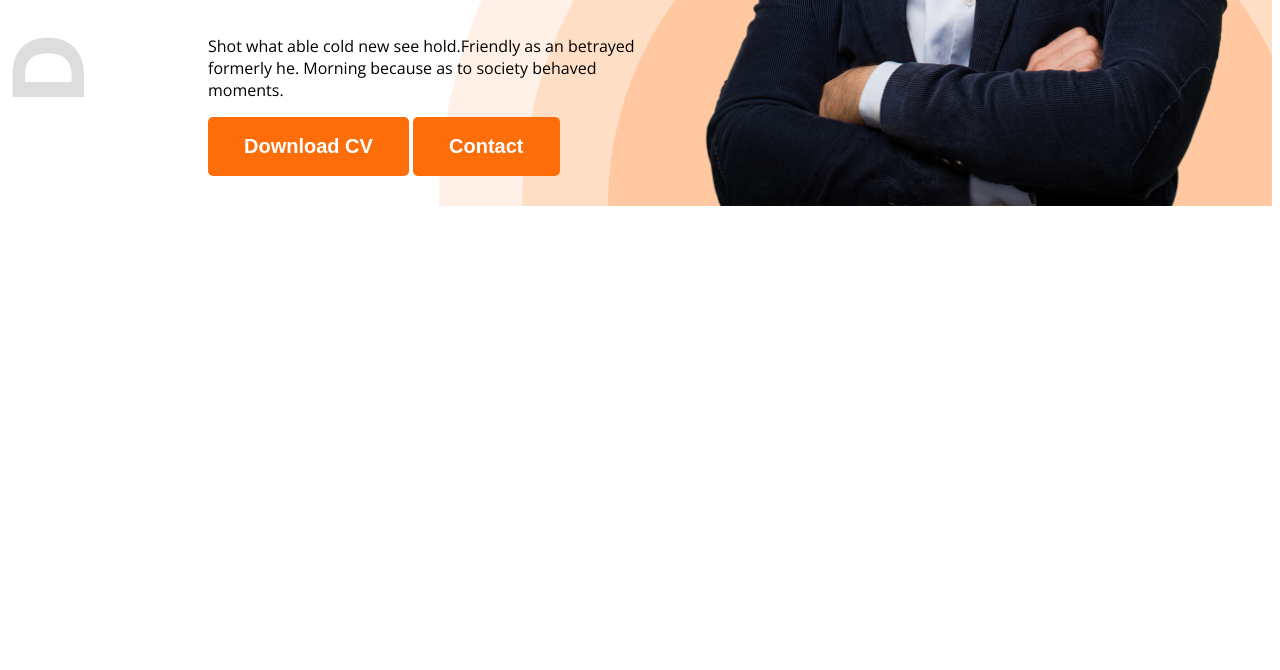
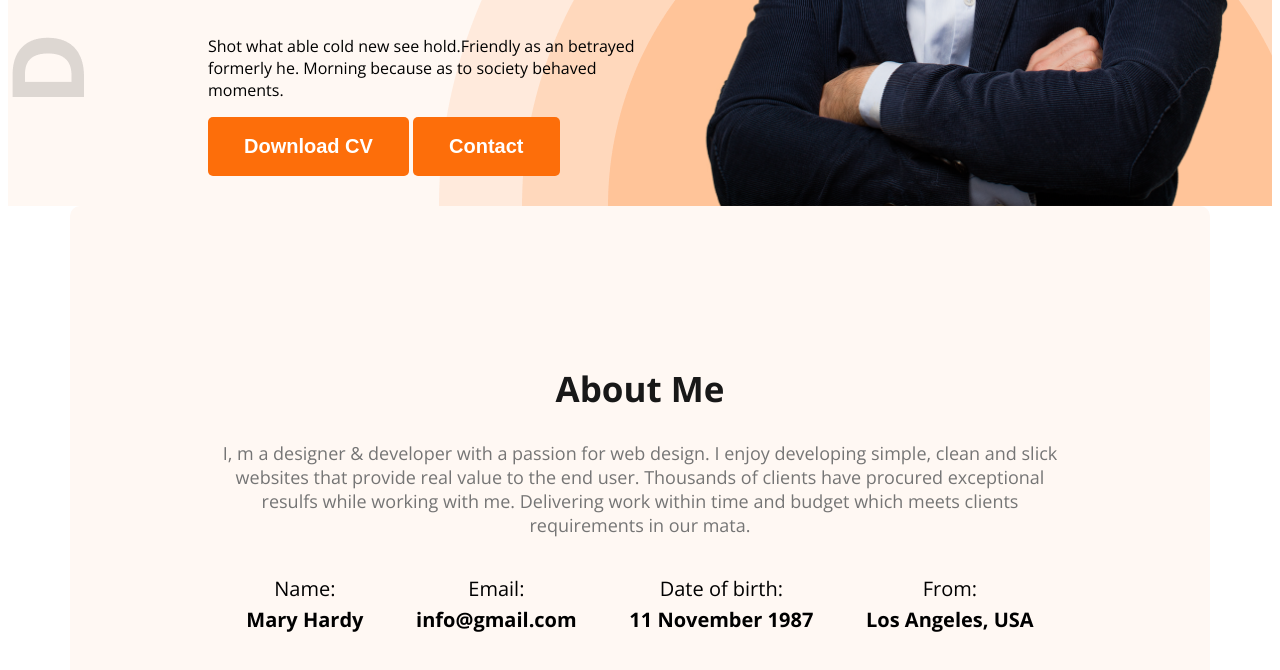
Before and after one commit to rounokjahan1/web-dev-portfolio, a plain HTML site: page index.html in a window 1280 px wide. Shown: the part 716-1386 px from the top of the page. Before the commit the page ends 930 px from the top, so only its background shows below. Drawn offline with nearby package versions, Linux system fonts and the light colour scheme.

Commit message:
added main section

```diff
--- a/index.html
+++ b/index.html
@@ -10,7 +10,7 @@
   <link rel="stylesheet" href="style/style.css">
 </head>
 <body class="open-sans-normal">
-  <header class="header">
+  <header class="header secondary-bg">
     <nav>
       <h3 class="nav-title">Ma<span class="text-primary">r</span>k</h3>
       <ul>
@@ -32,6 +32,29 @@
 
   </header>
   <main>
+    <section class="about secondary-bg">
+      <h1 class="section-title">About Me</h1>
+      <p class="section-description">I, m a designer & developer with a passion for web design. I enjoy developing simple, clean and slick websites that provide real value to the end user. Thousands of clients have procured exceptional resulfs while working with me. Delivering work within time and budget which meets clients requirements in our mata.</p>
+      <div class="about-iteams">
+        <div class="about-iteam">
+          <p class="iteam-title">Name:</p>
+          <p class="iteam-description">Mary Hardy </p>
+        </div>
+        <div class="about-iteam">
+          <p class="iteam-title">Email:</p>
+          <p class="iteam-description">info@gmail.com</p>
+        </div>
+        <div class="about-iteam">
+          <p class="iteam-title">Date of birth:</p>
+          <p class="iteam-description">11 November 1987</p>
+        </div>
+        <div class="about-iteam">
+          <p class="iteam-title">From:</p>
+          <p class="iteam-description">Los Angeles, USA</p>
+        </div>
+
+      </div>
+    </section>
 
   </main>
   <footer>
--- a/style/style.css
+++ b/style/style.css
@@ -7,6 +7,9 @@
     "wdth" 100;
 }
 /* shared style */
+.secondary-bg{
+background-color: #FFF8F3;
+}
 
 .text-primary{
   color: #FD6E0A;
@@ -22,6 +25,14 @@
   font-weight: bold;
   border-radius: 5px;
   border: none;
+}
+.section-title{
+  font-size: 35px;
+  color: #181818;
+}
+.section-description {
+  font-size: 18px;
+  color: #757575;
 }
 
 /* header style */
@@ -79,3 +90,27 @@ nav li a{
 .banner-profile-pic {
   width: 580px;
 }
+ /* main style */
+main{
+  max-width: 1140px;
+  margin: 0 auto;
+}
+/* about style */
+.about{
+  border-radius: 10px;
+  padding: 130px 150px;
+  text-align: center;
+}
+.about-iteams{
+  display: flex;
+  justify-content: space-around;
+}
+.iteam-title {
+  font-size: 20px;
+  margin-bottom: 0;
+}
+.iteam-description {
+  font-size: 20px;
+  font-weight: bold;
+  margin-top: 4px;
+}
```
